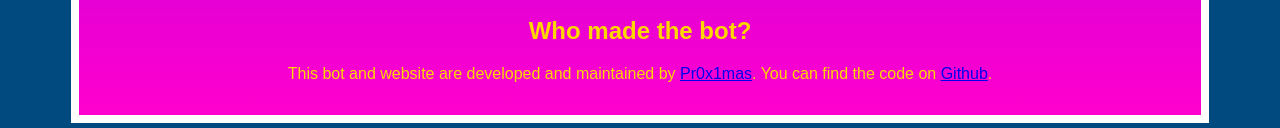
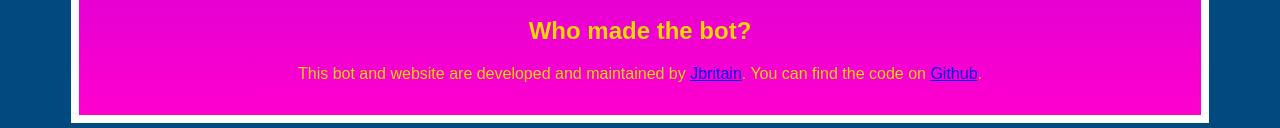
Before and after one commit to jbritain/InsultBot, a plain HTML site: page docs/index.html in a window 1280 px wide. Shown: the part 1250-1378 px from the top of the page. Drawn offline with Linux system fonts and the light colour scheme; no server answers; a web font is replaced by a local one.

Commit message:
jbritain

```diff
--- a/docs/index.html
+++ b/docs/index.html
@@ -99,7 +99,7 @@
             <a href="https://discord.com/api/oauth2/authorize?client_id=834838493561225307&permissions=2147483648&scope=bot%20applications.commands"><button>Add to your server</button></a>
 
             <h2>Who made the bot?</h2>
-            <p>This bot and website are developed and maintained by <a href="https://pr0x1mas.github.io">Pr0x1mas</a>. You can find the code on <a href="https://github.com/Pr0x1mas/InsultBot">Github</a>.</p>
+            <p>This bot and website are developed and maintained by <a href="https://jbritain.github.io">Jbritain</a>. You can find the code on <a href="https://github.com/jbritain/InsultBot">Github</a>.</p>
         </div>
     </body>
 </html>
```
